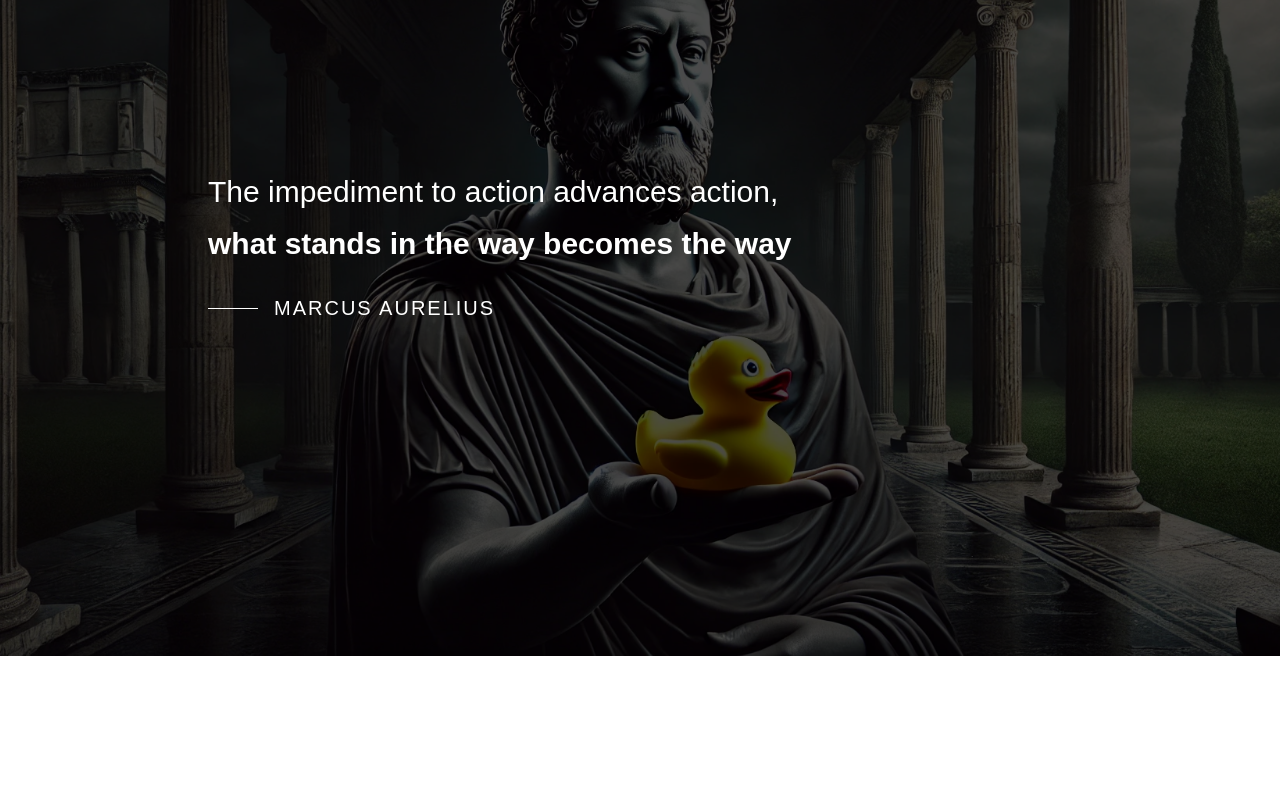
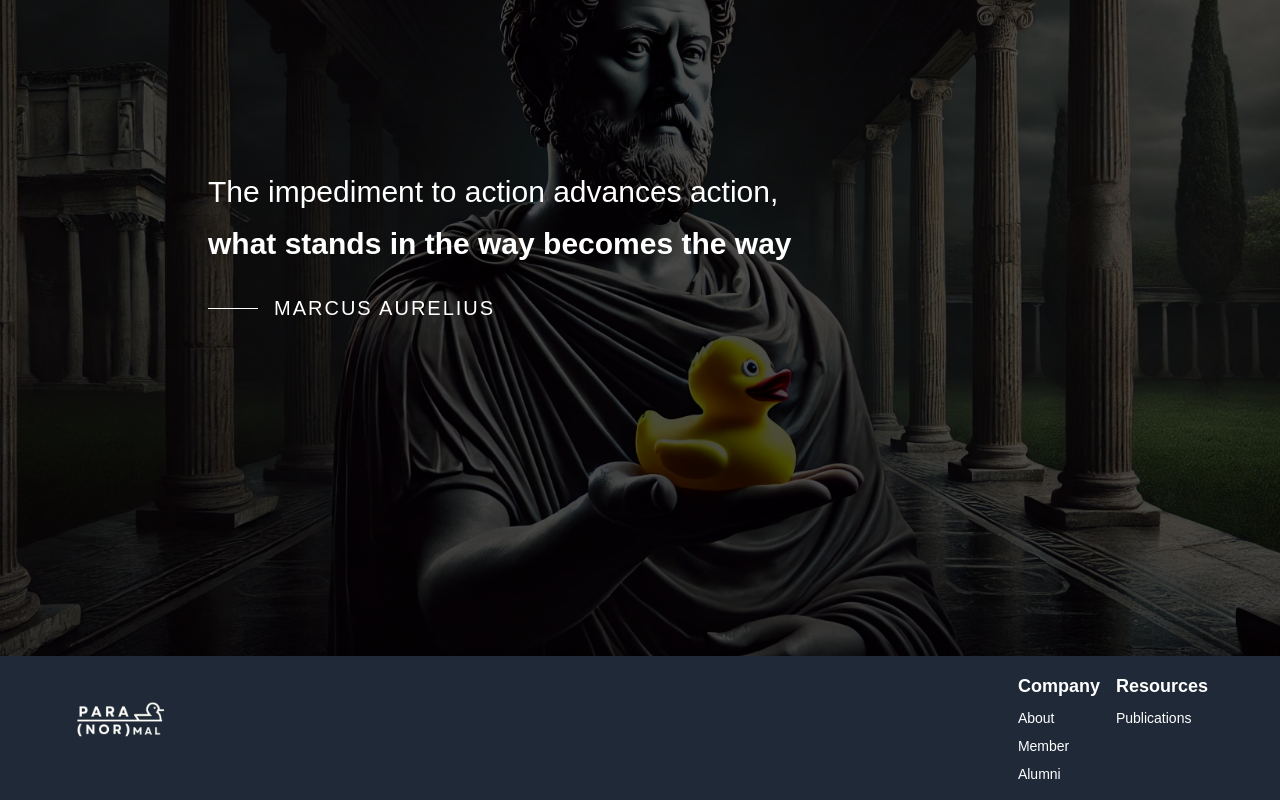
Before and after one commit to NorCortex/NorCortex.github.io, a Next.js app: page / in a window 1280 px wide. Shown: the part 208-1008 px from the top of the page. Before the commit the page ends 864 px from the top, so only its background shows below. Built offline with nearby package versions, Linux system fonts and the light colour scheme.

Commit message:
Implement Footer

```diff
--- a/app/layout.tsx
+++ b/app/layout.tsx
@@ -2,6 +2,7 @@ import type { Metadata } from "next";
 import { Montserrat } from "next/font/google";
 import "./globals.css";
 import Navbar from "@/components/Navbar";
+import Footer from "@/components/Footer";
 
 
 const MontserratFont = Montserrat({
@@ -26,6 +27,7 @@ export default function RootLayout({
       >
       <Navbar />
         {children}
+      <Footer />
       </body>
     </html>
   );
--- /dev/null
+++ b/components/Footer.tsx
@@ -0,0 +1,41 @@
+"use client";
+import Link from 'next/link';
+import Image from 'next/image';
+import { useState } from 'react';
+
+const Footer = () => {
+    return (
+        <footer className="bg-gray-800 text-white">
+            <div className="max-w-6xl mx-auto px-2 py-4">
+                <div className="flex flex-col md:flex-row md:justify-between md:items-start">
+                    <div className="flex-shrink-0">
+                        <Link href="/">
+                            <Image
+                                src="/assets/paranor_white.png"
+                                alt="Logo"
+                                width={200}
+                                height={200}
+                                className="h-24 w-auto"
+                            />
+                        </Link>
+                    </div>
+                    <div className="flex flex-col space-y-4 md:space-y-0 md:space-x-4 md:flex-row">
+                        <div className="flex flex-col space-y-2">
+                            <h3 className="text-lg font-semibold">Company</h3>
+                            <Link href="/about" className="text-sm hover:text-gray-400">About</Link>
+                            <Link href="/member" className="text-sm hover:text-gray-400">Member</Link>
+                            <Link href="/alumni" className="text-sm hover:text-gray-400">Alumni</Link>
+                        </div>
+                        <div className="flex flex-col space-y-2">
+                            <h3 className="text-lg font-semibold">Resources</h3>
+                            <Link href="/publication" className="text-sm hover:text-gray-400">Publications</Link>
+                            {/* <Link href="/contact" className="text-sm hover:text-gray-400">Contact</Link> */}
+                        </div>
+                    </div>
+                </div>
+            </div>
+        </footer>
+    )
+}
+
+export default Footer;
```
Also changed, not shown: public/assets/paranor_white.png (added).
